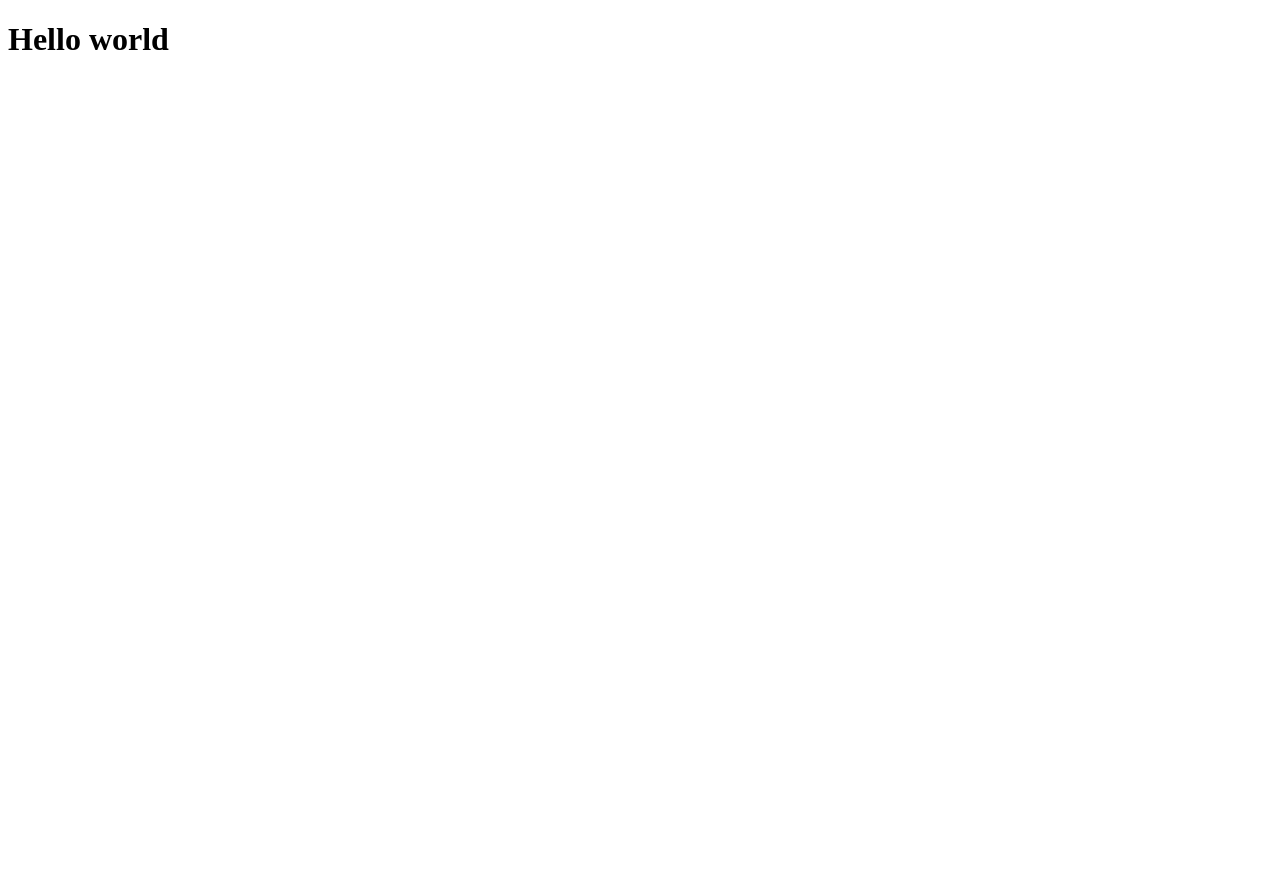
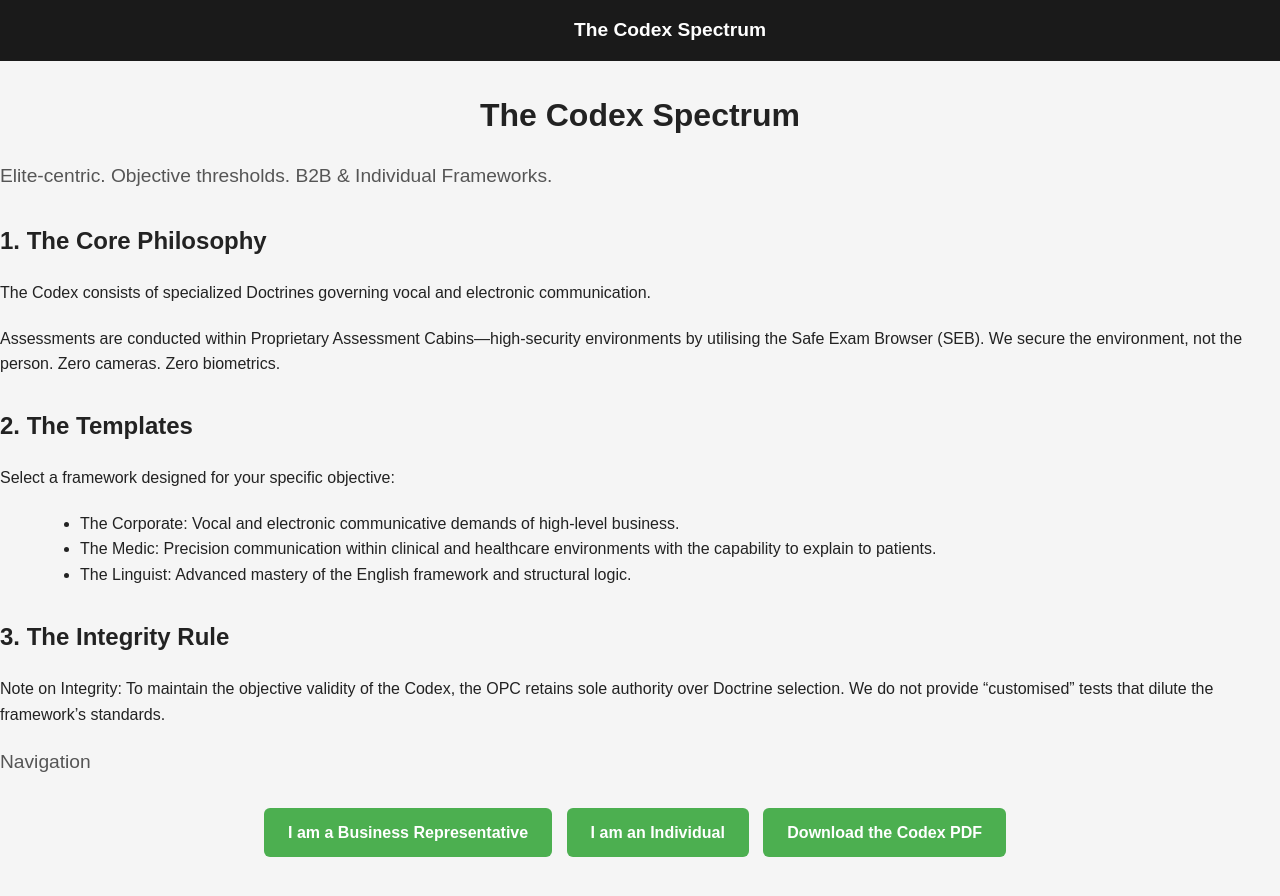
Before and after one commit to H-Baidwan/h-baidwan.github.io, a plain HTML site: page index.html in a window 1280 px wide. Before the commit the page ends 800 px from the top, so only its background shows below. Drawn offline with Linux system fonts and the light colour scheme.

Commit message:
Update index.html

```diff
--- a/index.html
+++ b/index.html
@@ -1,9 +1,119 @@
 <!DOCTYPE html>
-<html>
+<!DOCTYPE html>
+<html lang="en">
 <head>
-  <title>My Website</title>
+<meta charset="UTF-8">
+<meta name="viewport" content="width=device-width, initial-scale=1.0">
+<title>The Codex Spectrum</title>
+<style>
+/* General Styles */
+body {
+  font-family: Arial, sans-serif;
+  margin: 0;
+  padding-top: 70px; /* Space for sticky header */
+  line-height: 1.6;
+  background-color: #f5f5f5;
+  color: #222;
+}
+
+/* Sticky Header */
+header {
+  position: fixed;
+  top: 0;
+  left: 0;
+  width: 100%;
+  background-color: #1a1a1a;
+  color: white;
+  padding: 15px 30px;
+  font-size: 1.2em;
+  font-weight: bold;
+  z-index: 1000;
+  text-align: center;
+}
+
+/* Headings */
+h1 {
+  font-size: 2em;
+  margin: 20px 0 10px;
+  text-align: center;
+}
+
+h2 {
+  font-size: 1.5em;
+  margin-top: 30px;
+}
+
+h3 {
+  font-size: 1.2em;
+  margin-top: 20px;
+  font-weight: normal;
+  color: #555;
+}
+
+/* Plain text */
+p {
+  margin: 10px 0 20px;
+}
+
+/* Bullets */
+ul {
+  margin: 10px 0 20px 40px;
+}
+
+/* Buttons */
+.btn {
+  display: inline-block;
+  margin: 10px 10px 20px 0;
+  padding: 12px 24px;
+  background-color: #4CAF50;
+  color: white;
+  font-weight: bold;
+  text-decoration: none;
+  border-radius: 6px;
+  transition: background-color 0.3s;
+}
+
+.btn:hover {
+  background-color: #45a049;
+}
+
+/* Navigation Section */
+nav {
+  margin: 20px 0;
+  text-align: center;
+}
+</style>
 </head>
 <body>
-  <h1>Hello world</h1>
+
+<header>The Codex Spectrum</header>
+
+<main>
+  <h1>The Codex Spectrum</h1>
+  <h3>Elite-centric. Objective thresholds. B2B & Individual Frameworks.</h3>
+
+  <h2>1. The Core Philosophy</h2>
+  <p>The Codex consists of specialized Doctrines governing vocal and electronic communication.</p>
+  <p>Assessments are conducted within Proprietary Assessment Cabins—high-security environments by utilising the Safe Exam Browser (SEB). We secure the environment, not the person. Zero cameras. Zero biometrics.</p>
+
+  <h2>2. The Templates</h2>
+  <p>Select a framework designed for your specific objective:</p>
+  <ul>
+    <li>The Corporate: Vocal and electronic communicative demands of high-level business.</li>
+    <li>The Medic: Precision communication within clinical and healthcare environments with the capability to explain to patients.</li>
+    <li>The Linguist: Advanced mastery of the English framework and structural logic.</li>
+  </ul>
+
+  <h2>3. The Integrity Rule</h2>
+  <p>Note on Integrity: To maintain the objective validity of the Codex, the OPC retains sole authority over Doctrine selection. We do not provide “customised” tests that dilute the framework’s standards.</p>
+
+  <h3>Navigation</h3>
+  <nav>
+    <a href="business.html" class="btn">I am a Business Representative</a>
+    <a href="individual.html" class="btn">I am an Individual</a>
+    <a href="codex.pdf" class="btn">Download the Codex PDF</a>
+  </nav>
+</main>
+
 </body>
 </html>
```
